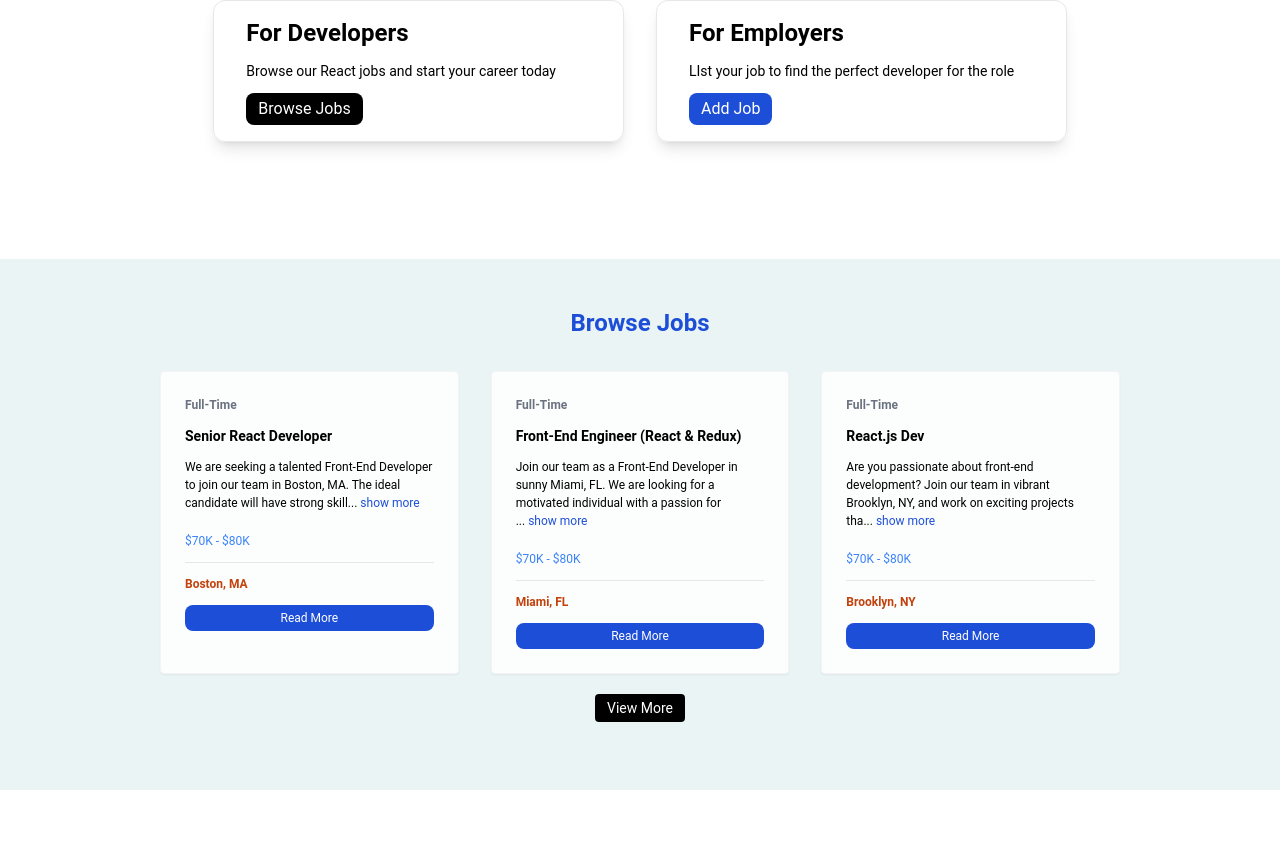
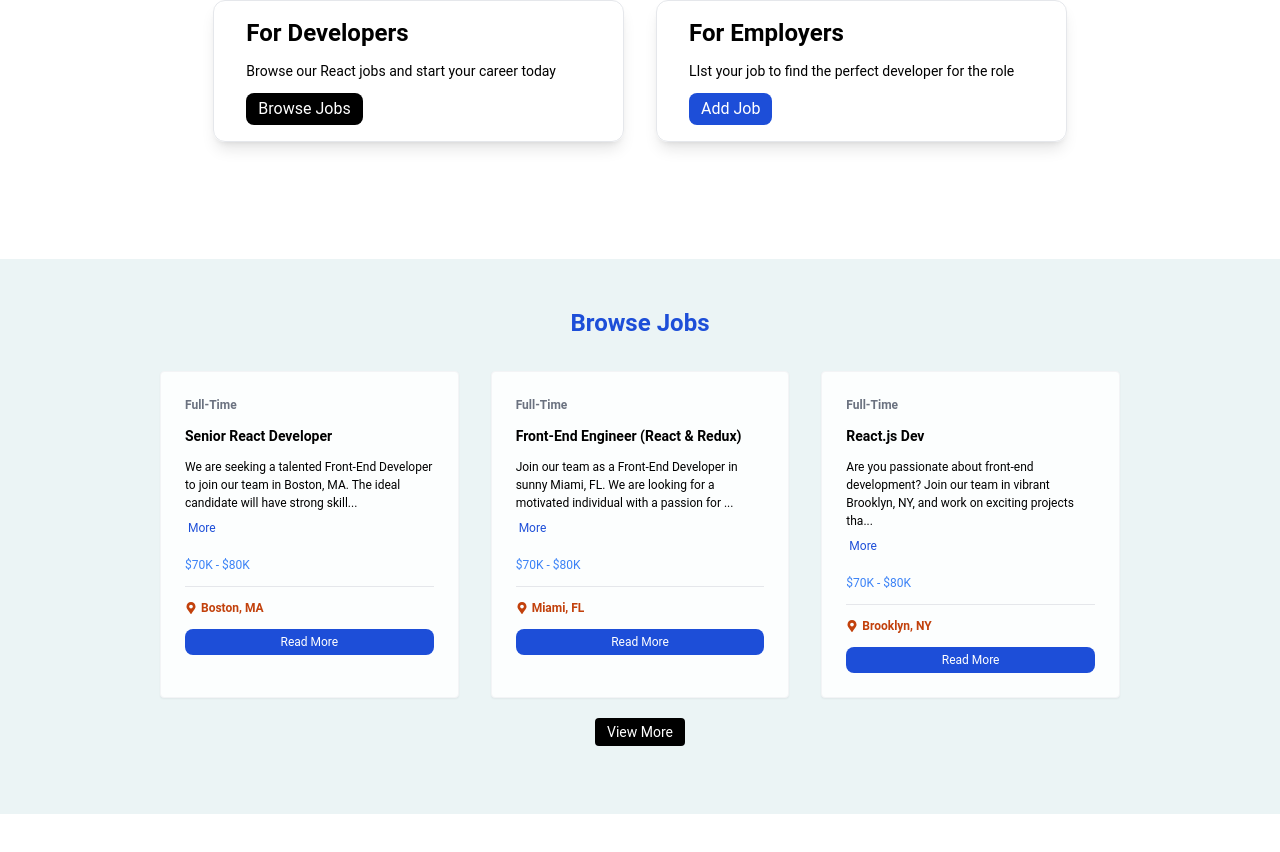
Before and after one commit to jonathan-baraza/workWave, a React (Vite) app: page / in a window 1280 px wide. Shown: the part 453-1305 px from the top of the page. Built offline with nearby package versions, Linux system fonts and the light colour scheme.

Commit message:
feat: icons setup

```diff
--- a/src/components/JobListing.tsx
+++ b/src/components/JobListing.tsx
@@ -1,4 +1,5 @@
 import { useState } from "react";
+import { FaMapMarkerAlt } from "react-icons/fa";
 
 export type JobType = {
   id: string;
@@ -32,16 +33,18 @@ const JobCard = ({ job }: { job: JobType }) => {
       <div className="">
         {setJD()}
 
-        <span
+        <div
           onClick={() => setShowFullDescription(!showFullDescription)}
-          className="hover:underline hover:cursor-pointer text-xs text-blue-700"
+          className="hover:underline hover:cursor-pointer text-xs mt-2 text-blue-700"
         >
-          &nbsp;{!showFullDescription ? "show more" : "show less"}
-        </span>
+          &nbsp;{!showFullDescription ? "More" : "Less"}
+        </div>
       </div>
       <div className="mt-2 text-blue-500 text-bold">{job.salary}</div>
       <hr />
-      <div className="font-bold text-orange-700">{job.location}</div>
+      <div className="font-bold text-orange-700 flex items-center">
+        <FaMapMarkerAlt className="inline mr-1" /> {job.location}
+      </div>
       <button className="w-full bg-blue-700 hover:cursor-pointer hover:shadow-xl duration-100 text-white rounded-lg py-1 px-3">
         Read More
       </button>
```
